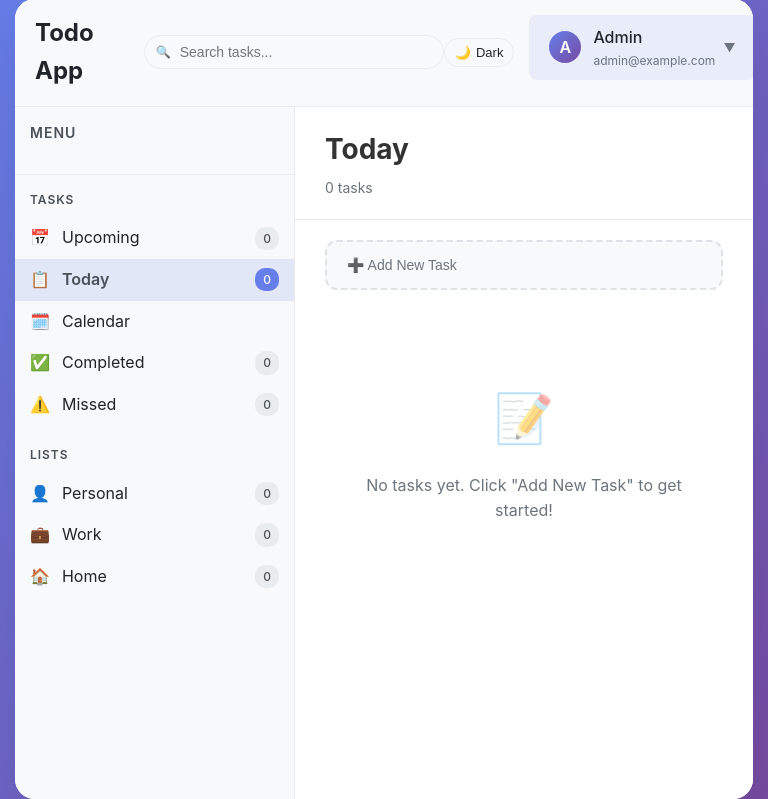
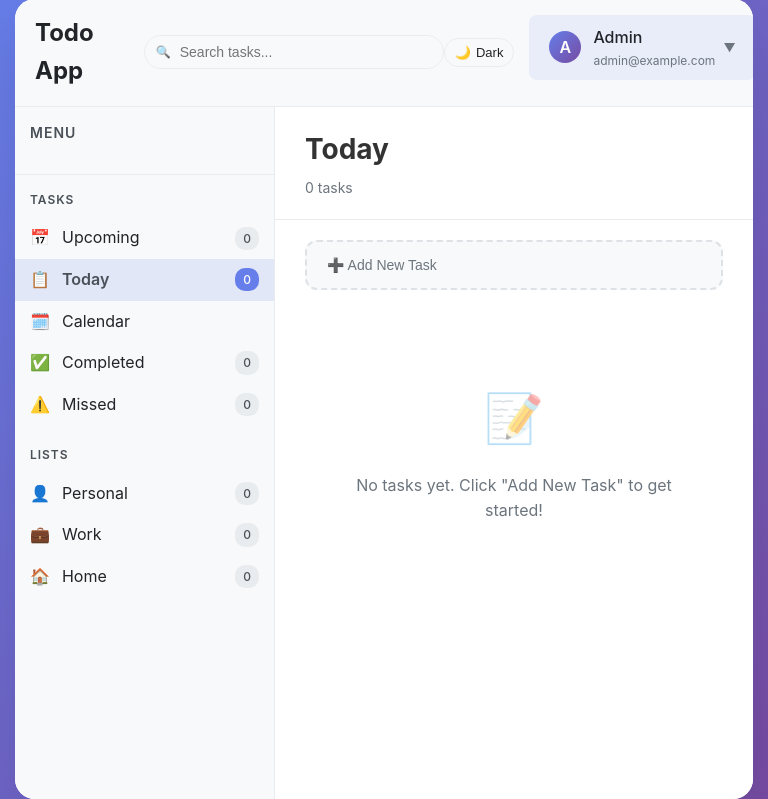
Before and after one commit to Ray786719/ToDo, a Django app: page / in a window 768 px wide. Shown: the part 16-815 px from the top of the page. Run offline with Django 4.2, Linux system fonts and the light colour scheme; a user stored in the database is signed in; data comes from the database, SQL or seed files in the repository.

Commit message:
Fix responsive breakpoints - ensure sidebar visible at desktop resolutions

```diff
--- a/myapp/templates/myapp/index_new.html
+++ b/myapp/templates/myapp/index_new.html
@@ -906,14 +906,14 @@
             }
         }
 
-        /* Tablet Landscape (768px to 991px) */
-        @media (max-width: 991px) and (min-width: 768px) {
+        /* Small Desktop/Large Tablet (668px to 991px) */
+        @media (max-width: 991px) and (min-width: 668px) {
             .app-container {
                 margin: 15px;
             }
 
             .sidebar {
-                width: 280px;
+                width: 260px; /* Slightly smaller for smaller screens but still visible */
             }
 
             .form-row {
@@ -931,8 +931,8 @@
             }
         }
 
-        /* Tablet Portrait and Small Laptop (576px to 767px) */
-        @media (max-width: 767px) and (min-width: 576px) {
+        /* Tablet Portrait (576px to 667px) */
+        @media (max-width: 667px) and (min-width: 576px) {
             body {
                 overflow: auto;
             }
```
